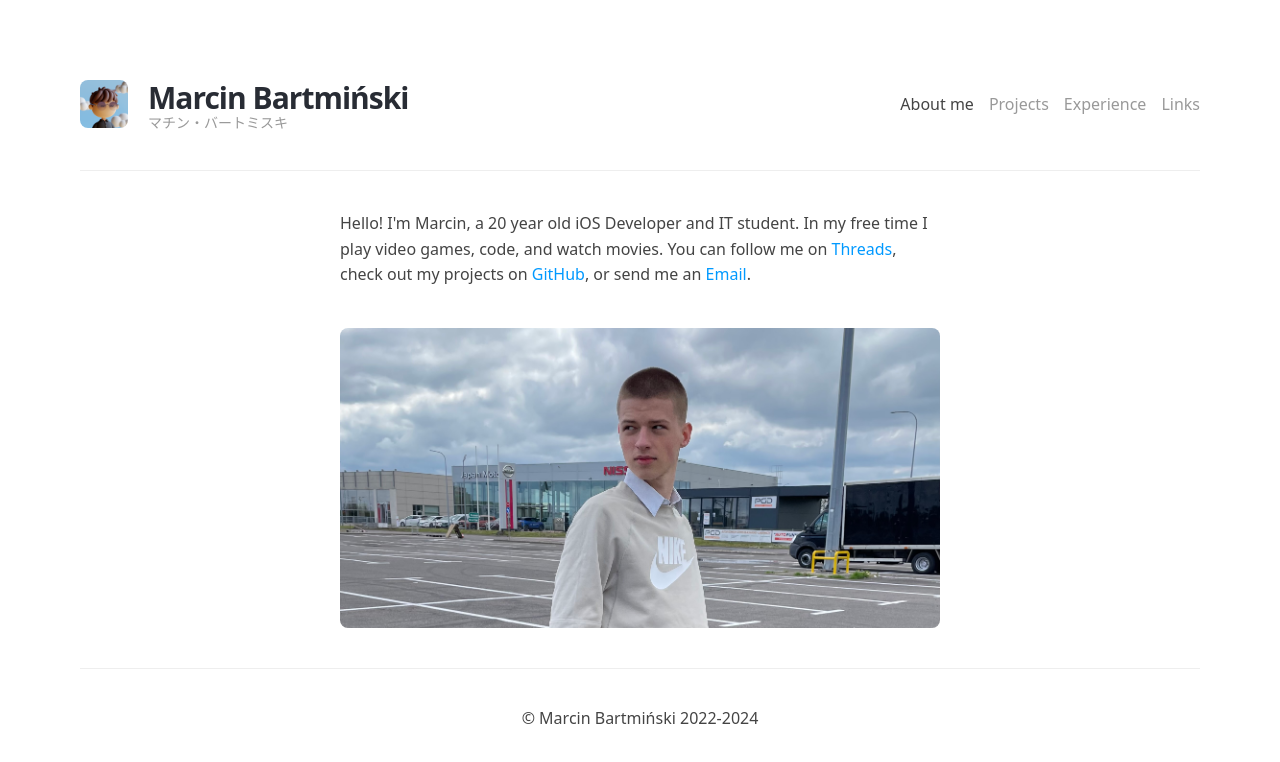
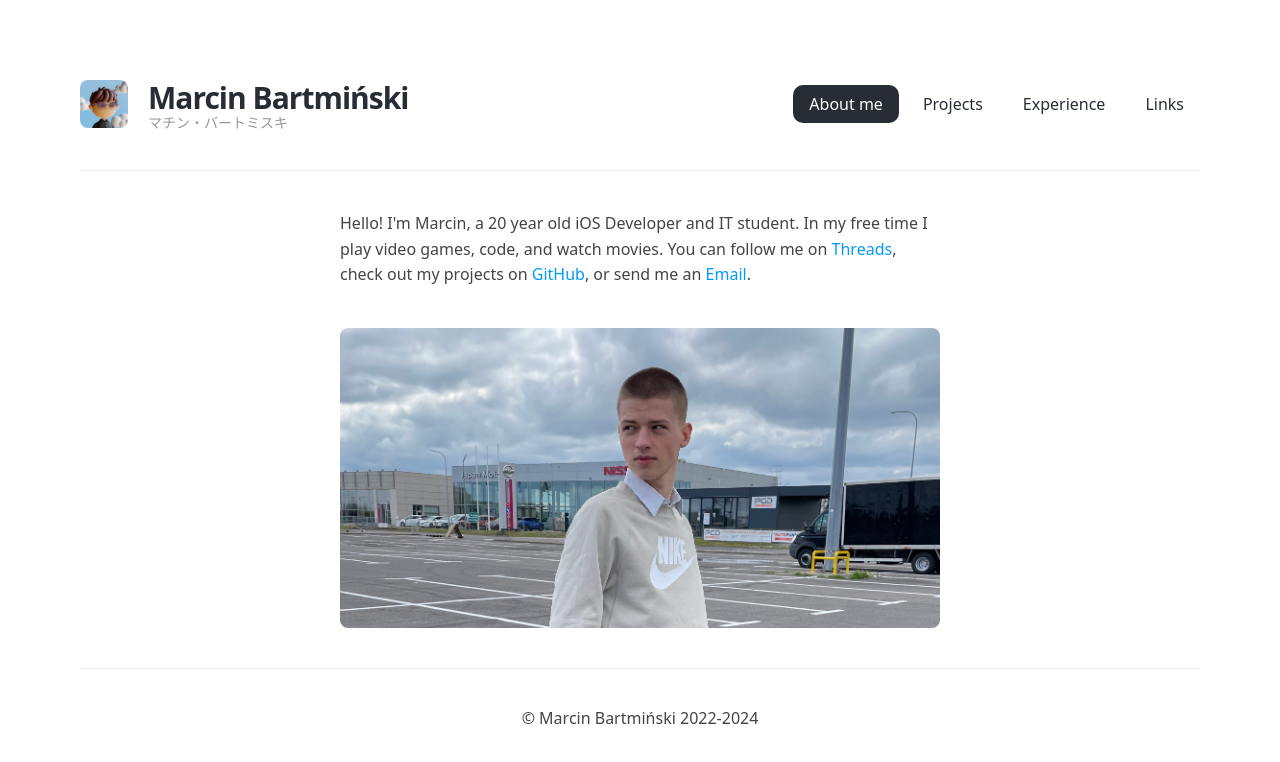
Before and after one commit to mbdjj/website, a Next.js app: page / in a window 1280 px wide. Shown: the top 762 px of the page. Built offline with nearby package versions, Linux system fonts and the light colour scheme.

Commit message:
:lipstick: Update navigation buttons' design

```diff
--- a/components/Nav/Nav.module.css
+++ b/components/Nav/Nav.module.css
@@ -85,7 +85,7 @@
   }
 }
 
-@media (max-width: 649px) {
+@media (max-width: 756px) {
   .navContainer {
     align-items: flex-start;
     justify-content: flex-start;
--- a/styles/globals.css
+++ b/styles/globals.css
@@ -1,6 +1,7 @@
 body {
   margin: 0;
-  font-family: system-ui, -apple-system, BlinkMacSystemFont, 'Segoe UI', Roboto, Oxygen, Ubuntu, Cantarell, 'Open Sans', 'Helvetica Neue', sans-serif;
+  font-family: system-ui, -apple-system, BlinkMacSystemFont, "Segoe UI", Roboto,
+    Oxygen, Ubuntu, Cantarell, "Open Sans", "Helvetica Neue", sans-serif;
 }
 
 h1 {
@@ -10,7 +11,7 @@ h1 {
   letter-spacing: -1px;
   line-height: 1.2em;
   text-align: start;
-  color: #282C34;
+  color: #282c34;
   text-decoration: none;
 
   margin: 0;
@@ -70,16 +71,20 @@ a {
 }
 
 a.navLink {
-  text-decoration: none;
-  color: #999999;
+  padding-block: 0.5rem;
+  padding-inline: 1rem;
+  border-radius: 10px;
+  color: #282c34;
+  transition: background-color 0.2s ease;
 }
 
 a.navLink:hover {
-  text-decoration: underline;
+  background-color: #1212120C;
 }
 
 a.navLink.selected {
-  color: #444444;
+  background-color: #282c34;
+  color: #ffffff;
 }
 
 a.inlineLink {
@@ -93,7 +98,7 @@ a.inlineLink:hover {
 }
 
 .line {
-  background-color: #EEEEEE;
+  background-color: #eeeeee;
   flex: 0 0 auto;
   height: 1px;
   overflow: visible;
@@ -107,7 +112,7 @@ nav {
   display: flex;
   flex: 0 0 auto;
   flex-flow: row wrap;
-  gap: 0 15px;
+  gap: 8px 8px;
   height: min-content;
   overflow: visible;
   padding: 0;
@@ -126,8 +131,8 @@ footer {
 
 @media (prefers-color-scheme: dark) {
   html {
-    background-color: #16191D;
-    color: #FFFFFF;
+    background-color: #16191d;
+    color: #ffffff;
   }
 
   h1 {
@@ -135,7 +140,7 @@ footer {
   }
 
   h2 {
-    color: #d5dae5
+    color: #d5dae5;
   }
 
   p {
@@ -143,7 +148,7 @@ footer {
   }
 
   a.navLink.selected {
-    color: #CCCCCC;
+    color: #cccccc;
   }
 
   .line {
```
